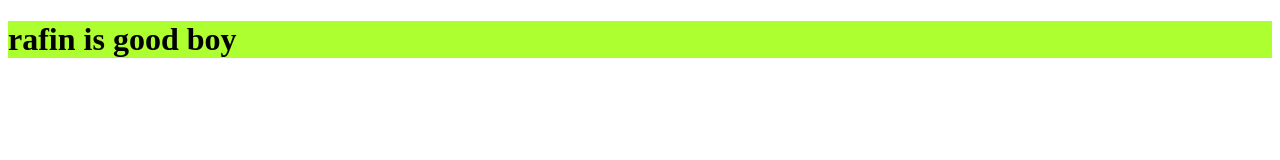
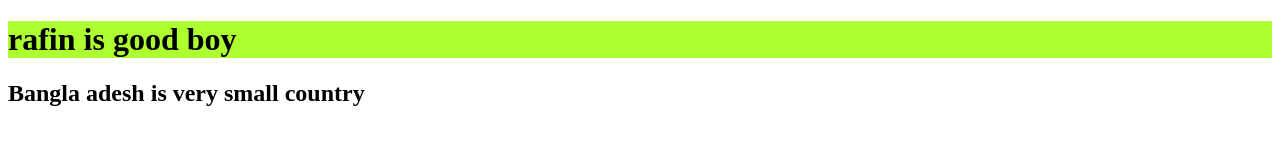
Before and after one commit to rafin11740/My-First-Repo12, a plain HTML site: page index.html in a window 1280 px wide. Drawn offline with Linux system fonts and the light colour scheme.

Commit message:
rafin is good boy

```diff
--- a/index.html
+++ b/index.html
@@ -9,5 +9,6 @@
 </head>
 <body>
     <h1>rafin is good boy</h1>
+    <h2>Bangla adesh is very small country </h2>
 </body>
 </html>
```
